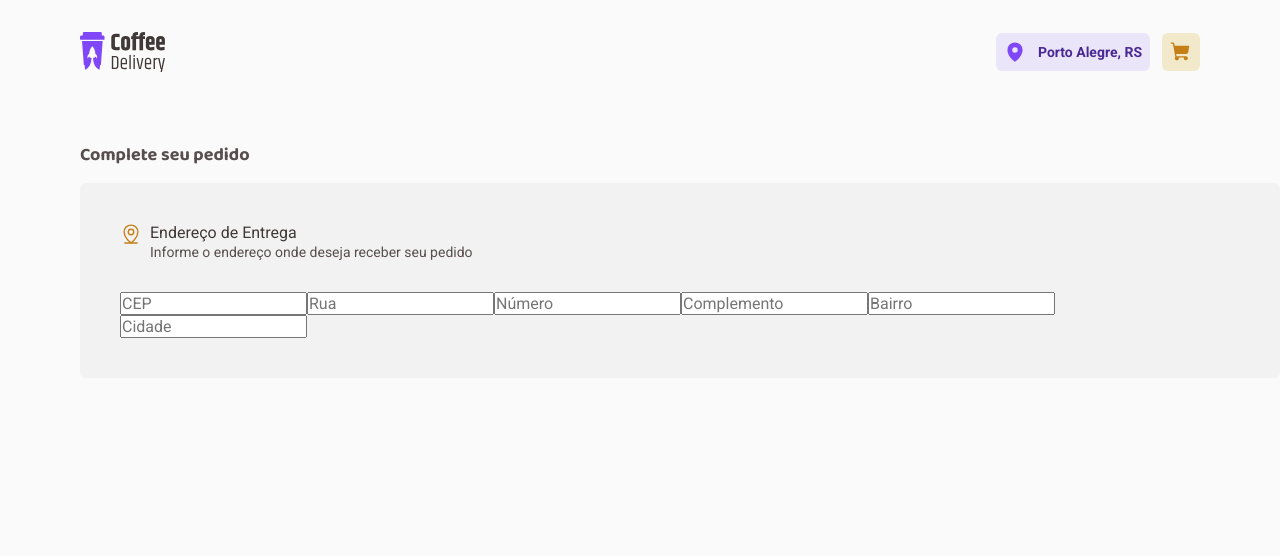
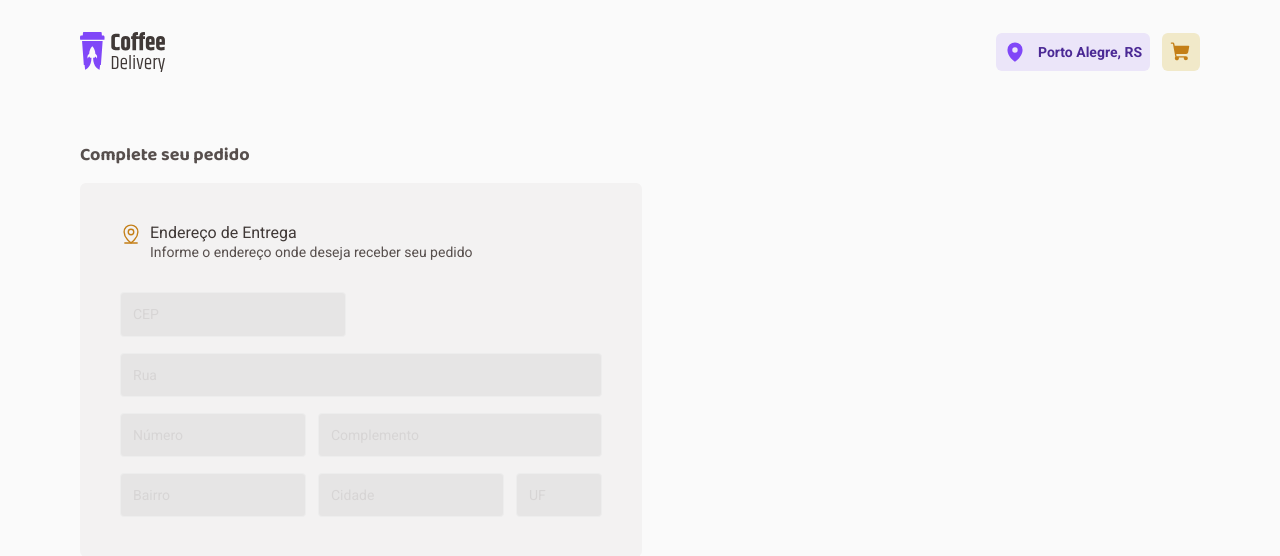
Before and after one commit to Wallysson/coffee-delivery-ignite, a React (Vite) app: page /checkout in a window 1280 px wide. Shown: the top 556 px of the page. Built offline with nearby package versions, Linux system fonts and the light colour scheme.

Commit message:
input address checkout

```diff
--- a/src/pages/Checkout/index.tsx
+++ b/src/pages/Checkout/index.tsx
@@ -1,6 +1,6 @@
 import { MapPinLine } from "phosphor-react";
 import { defaultTheme } from "../../styles/themes/default";
-import { AddressContainer, AddressContainerHeader, CheckoutContainer, PaymentAndAddressContainer } from "./styles";
+import { AddressContainer, AddressContainerHeader, CheckoutContainer, PaymentAndAddressContainer, ContainerBackground, AddressInputZip, AddressInputStreet, AddressInputNumber, AddressInputComplement, AddressInputDistrict, AddressInputCity, AddressInputState, ContainerAddressFlex } from "./styles";
 import { useForm } from 'react-hook-form'
 
 export function Checkout() {
@@ -9,7 +9,7 @@ export function Checkout() {
       <form action="">
         <PaymentAndAddressContainer>
           <h2>Complete seu pedido</h2>
-            <AddressContainer>
+            <ContainerBackground>
               <AddressContainerHeader>
                 <MapPinLine size={22} color={defaultTheme["yellow-dark"]}/>
                 <div>
@@ -18,15 +18,20 @@ export function Checkout() {
                 </div>
               </AddressContainerHeader>
 
-              <div>
-                <input type="number" placeholder="CEP" />
-                <input type="text" placeholder="Rua" />
-                <input type="number"placeholder="Número" />
-                <input type="text" placeholder="Complemento" />
-                <input type="text" placeholder="Bairro" />
-                <input type="text" placeholder="Cidade" />
-              </div>
-            </AddressContainer>
+              <AddressContainer>
+                <AddressInputZip type="number" placeholder="CEP" />
+                <AddressInputStreet type="text" placeholder="Rua" />
+                <ContainerAddressFlex>
+                  <AddressInputNumber type="number"placeholder="Número" />
+                  <AddressInputComplement type="text" placeholder="Complemento" />
+                </ContainerAddressFlex>
+                <ContainerAddressFlex>
+                  <AddressInputDistrict type="text" placeholder="Bairro" />
+                  <AddressInputCity type="text" placeholder="Cidade" />
+                  <AddressInputState type="text" placeholder="UF" />
+                </ContainerAddressFlex>
+              </AddressContainer>
+            </ContainerBackground>
           </PaymentAndAddressContainer>
         </form>
       </CheckoutContainer>
--- a/src/pages/Checkout/styles.ts
+++ b/src/pages/Checkout/styles.ts
@@ -1,4 +1,4 @@
-import styled from 'styled-components'
+import styled, {css} from 'styled-components'
 
 export const CheckoutContainer = styled.main`
   display: flex;
@@ -26,17 +26,17 @@ export const CheckoutContainer = styled.main`
 export const PaymentAndAddressContainer = styled.div`
   display: flex;
   flex-direction: column;
-  flex: 1 1 55%;
+  /* flex: 1 1 55%; */
 
   @media (max-width: 1100px) {
     flex: 1;
   }
 `
 
-export const AddressContainer = styled.div`
+export const ContainerBackground = styled.div`
   display: flex;
   flex-direction: column;
-  width: 100%;
+  /* width: 100%; */
   background-color: ${props => props.theme['base-card']};
   padding: 2.5rem;
   margin-bottom: 0.75rem;
@@ -65,3 +65,67 @@ export const AddressContainerHeader = styled.header`
     }
   }
 `
+
+export const AddressContainer = styled.div`
+  width: 100%;
+  display: flex;
+  flex-direction: column;
+  gap: 1rem;
+`
+
+const inputDefault = css`
+  border: none;
+  border-radius: 4px;
+  border: 1px solid ${props => props.theme['base-input']};
+  padding: 0.75rem;
+  color: ${props => props.theme['base-label']};
+  font-size: 0.875rem;
+  line-height: 1.1375rem;
+  background: ${props => props.theme['base-button']};
+
+  &::placeholder {
+    color: ${props => props.theme['base-hover']};
+  }
+`
+
+export const AddressInputZip = styled.input`
+  ${inputDefault};
+  width: 12.5rem;
+`
+
+export const AddressInputStreet = styled.input`
+  ${inputDefault};
+
+`
+
+export const ContainerAddressFlex = styled.div`
+  display: flex;
+  gap: 0.75rem;
+`
+
+
+export const AddressInputNumber = styled.input`
+  ${inputDefault};
+  width: 12.5rem;
+
+`
+
+export const AddressInputComplement = styled.input`
+  ${inputDefault};
+  width: 100%;
+`
+
+export const AddressInputDistrict = styled.input`
+  ${inputDefault};
+
+`
+
+export const AddressInputCity = styled.input`
+  ${inputDefault};
+  width: 100%;
+`
+
+export const AddressInputState = styled.input`
+  ${inputDefault};
+  width: 3.75rem;
+`
```
